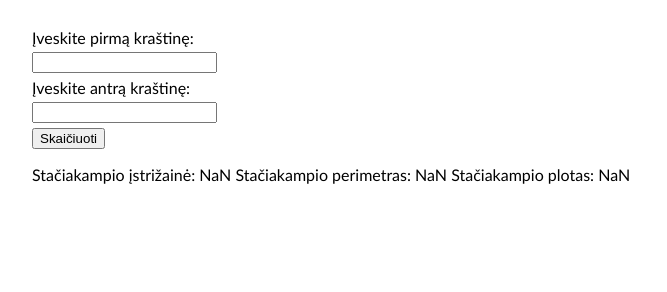
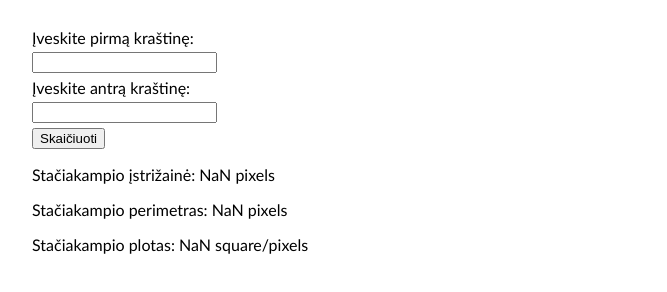
Before and after one commit to Justas1988/javascript-objektai, a plain HTML site: page 3-uzduotis/index.html in a window 1280 px wide. Both pictures are taken after a click on the button "Skaičiuoti". Shown: the part 102-394 px from the top of the page, without its empty margins (76-743 px from the left). Drawn offline with Linux system fonts and the light colour scheme.

Commit message:
upgrades

```diff
--- a/3-uzduotis/index.html
+++ b/3-uzduotis/index.html
@@ -14,18 +14,17 @@
         <a href="./index.html">Trečia užduotis</a>
     </nav>
     <main>
+
         <label for="sk1">Įveskite pirmą kraštinę:</label>
         <input type="number" id="sk1">
         <label for="sk2">Įveskite antrą kraštinę:</label>
         <input type="number" id="sk2">
         <button id="confirm">Skaičiuoti</button>
-        <p id="ats"></p>
+        <p id="istr"></p>
+        <p id="per"></p>
+        <p id="plot"></p>
 
         <canvas id="canvas" height="1000" width="1000"></canvas>
-
-
-
-
 
     </main>
 
--- a/3-uzduotis/script.js
+++ b/3-uzduotis/script.js
@@ -8,9 +8,9 @@
 "use strict";
 
 document.getElementById("confirm").addEventListener("click", function() {
+
     let sk1 = parseFloat(document.getElementById("sk1").value);
     let sk2 = parseFloat(document.getElementById("sk2").value);
-
 
 const kvadratas = { //bet gali būti ir stačiakampis :))
 
@@ -30,15 +30,17 @@ const kvadratas = { //bet gali būti ir stačiakampis :))
     },
 
     res: function(a, b) {
-        document.getElementById("ats").innerHTML = "Stačiakampio įstrižainė: " + Math.round(this.istrizaine(a, b)*100)/100 + " Stačiakampio perimetras: " + Math.round(this.perimetras(a, b)*100)/100 + " Stačiakampio plotas: " + Math.round(this.plotas(a, b)*100)/100;
+        document.getElementById("istr").innerHTML = "Stačiakampio įstrižainė: " + Math.round(this.istrizaine(a, b)*100)/100 + " pixels";
+        document.getElementById("per").innerHTML = "Stačiakampio perimetras: " + Math.round(this.perimetras(a, b)*100)/100 + " pixels";
+        document.getElementById("plot").innerHTML = "Stačiakampio plotas: " + Math.round(this.plotas(a, b)*100)/100 + " square/pixels";
     }
 }
 
     kvadratas.res(sk1, sk2);
 
-const canvas = document.getElementById('canvas');
-const ctx = canvas.getContext('2d');
-ctx.fillStyle = 'green';
-ctx.fillRect(5, 5, sk1, sk2);
+    const canvas = document.getElementById('canvas');
+    const ctx = canvas.getContext('2d');
+    ctx.fillStyle = 'green';
+    ctx.fillRect(5, 5, sk1, sk2);
 
 });
```
Also changed, not shown: 1 other file.
